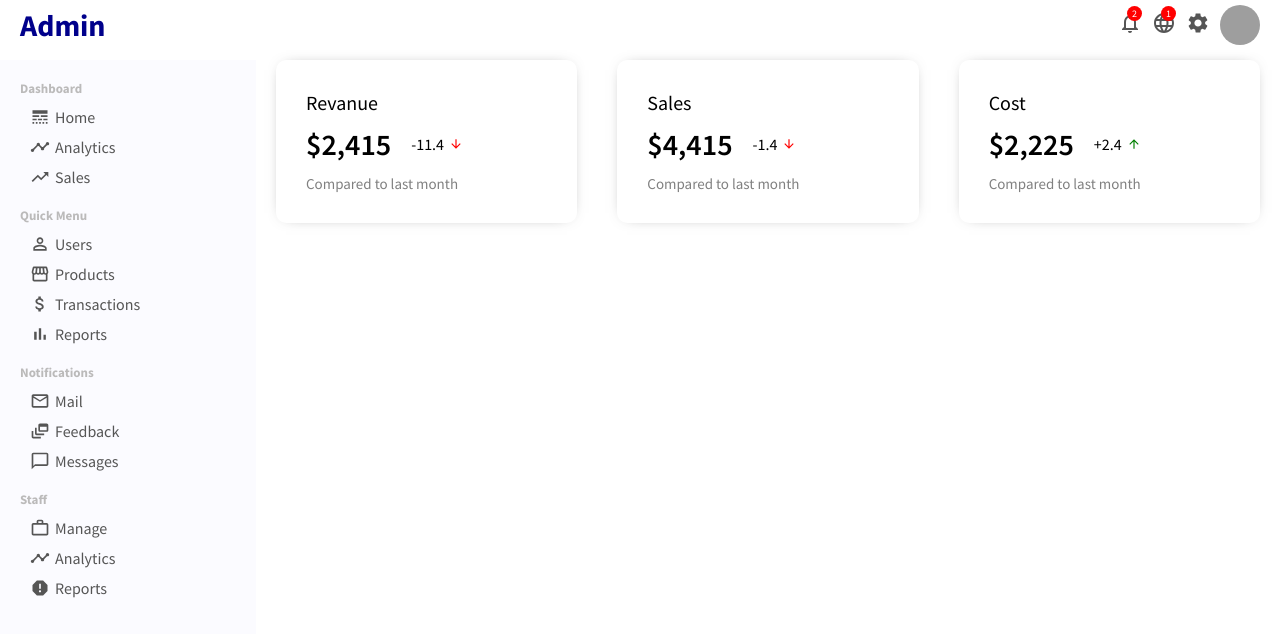
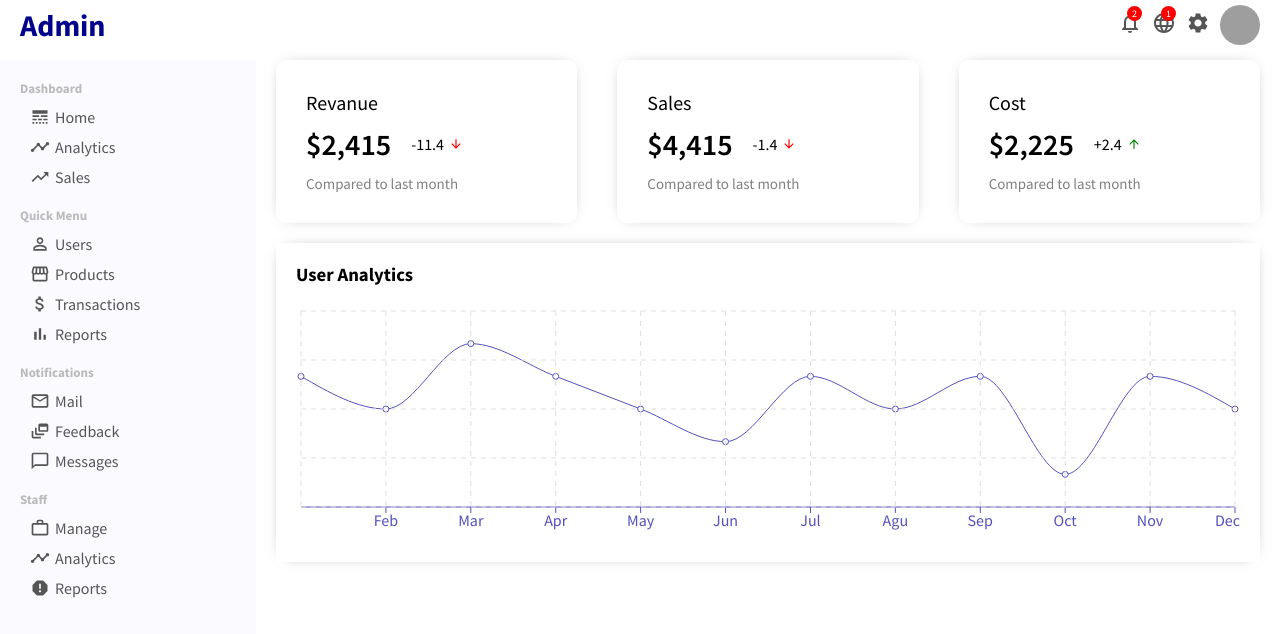
Before and after one commit to MohammedAboSido/React_Project11, a React (Create React App) app: page / in a window 1280 px wide. Shown: the top 634 px of the page. Built offline with nearby package versions, Linux system fonts and the light colour scheme; grey boxes are pictures that could not be loaded.

Commit message:
Chart component

```diff
--- /dev/null
+++ b/src/components/Chart/Chart.jsx
@@ -0,0 +1,28 @@
+import React from "react";
+import {
+  CartesianGrid,
+  Line,
+  LineChart,
+  ResponsiveContainer,
+  Tooltip,
+  XAxis,
+} from "recharts";
+import { ChartTitle, ChartWrapper } from "./style";
+
+export default function Chart({ title, data, dataKey, grid }) {
+  return (
+    <>
+      <ChartWrapper>
+        <ChartTitle>{title}</ChartTitle>
+        <ResponsiveContainer width="100%" aspect={4 / 1}>
+          <LineChart data={data}>
+            <XAxis dataKey="name" stroke="#5550bd" />
+            <Line type="monotone" dataKey={dataKey} stroke="#5550bd" />
+            <Tooltip />
+            {grid && <CartesianGrid stroke="#e0dfdf" strokeDasharray="5 5" />}
+          </LineChart>
+        </ResponsiveContainer>
+      </ChartWrapper>
+    </>
+  );
+}
--- /dev/null
+++ b/src/components/Chart/index.jsx
@@ -0,0 +1 @@
+export { default } from "./Chart";
--- /dev/null
+++ b/src/components/Chart/style.jsx
@@ -0,0 +1,13 @@
+import styled from "@emotion/styled";
+
+export const ChartWrapper = styled("div")`
+  label: ChartWrapper;
+  margin: 20px;
+  padding: 20px;
+  -webkit-box-shadow: 0px 0px 15px -10px rgba(0, 0, 0, 0.75);
+  box-shadow: 0px 0px 15px -10px rgba(0, 0, 0, 0.75);
+`;
+export const ChartTitle = styled("h3")`
+  label: ChartTitle;
+  margin-bottom: 20px;
+`;
--- /dev/null
+++ b/src/pages/HomePage/Data.jsx
@@ -0,0 +1,50 @@
+export const userData = [
+  {
+    name: "Jan",
+    "Active User": 4000,
+  },
+  {
+    name: "Feb",
+    "Active User": 3000,
+  },
+  {
+    name: "Mar",
+    "Active User": 5000,
+  },
+  {
+    name: "Apr",
+    "Active User": 4000,
+  },
+  {
+    name: "May",
+    "Active User": 3000,
+  },
+  {
+    name: "Jun",
+    "Active User": 2000,
+  },
+  {
+    name: "Jul",
+    "Active User": 4000,
+  },
+  {
+    name: "Agu",
+    "Active User": 3000,
+  },
+  {
+    name: "Sep",
+    "Active User": 4000,
+  },
+  {
+    name: "Oct",
+    "Active User": 1000,
+  },
+  {
+    name: "Nov",
+    "Active User": 4000,
+  },
+  {
+    name: "Dec",
+    "Active User": 3000,
+  },
+];
--- a/src/pages/HomePage/HomePage.jsx
+++ b/src/pages/HomePage/HomePage.jsx
@@ -1,5 +1,7 @@
 import React from "react";
+import Chart from "../../components/Chart/Chart";
 import FeaturedInfo from "../../components/FeaturedInfo/FeaturedInfo";
+import { userData } from "./Data";
 import { HomeWrapper } from "./style";
 
 export default function HomePage() {
@@ -7,6 +9,12 @@ export default function HomePage() {
     <>
       <HomeWrapper>
         <FeaturedInfo />
+        <Chart
+          data={userData}
+          grid
+          title={"User Analytics"}
+          dataKey={"Active User"}
+        />
       </HomeWrapper>
     </>
   );
```
Also changed, not shown: src/dummyData.js (+14 -75 lines).
